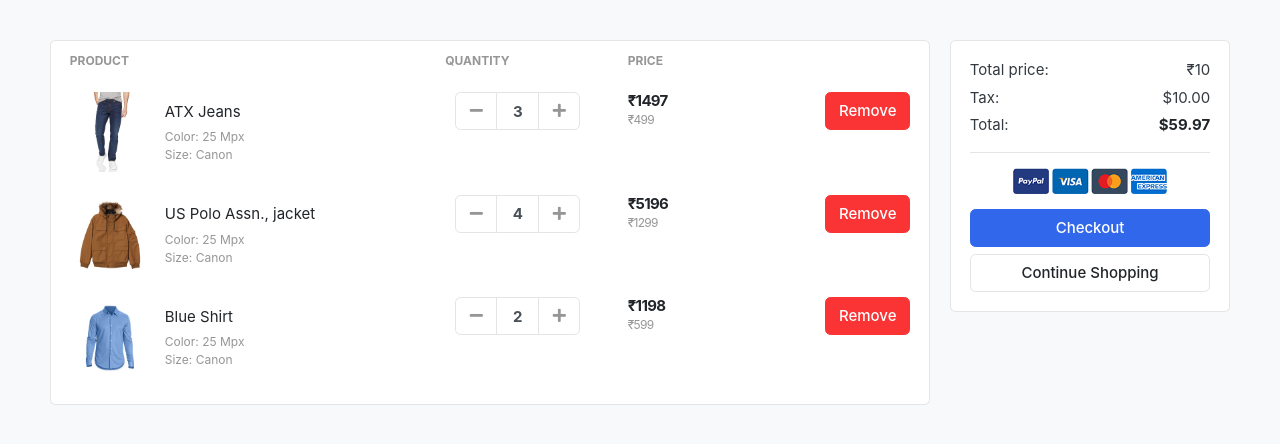
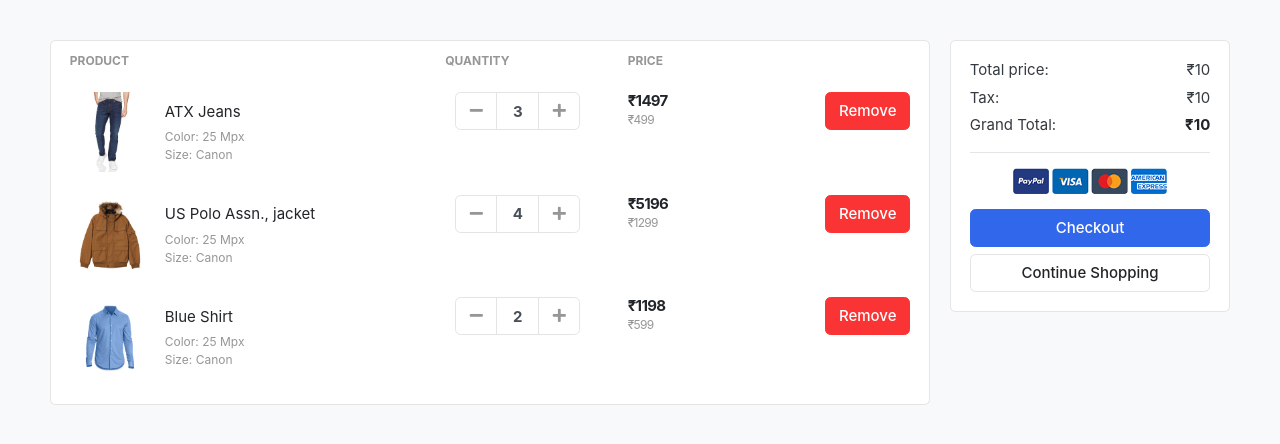
Before and after one commit to pragat-pandya/ecommerce-django, a Django app: template templates/store/cart.html in a window 1280 px wide. Shown: the part 118-562 px from the top of the page. Run offline with Django 4.2, Linux system fonts and the light colour scheme; data comes from the database, SQL or seed files in the repository; the template is opened without the code that fills it: values that come from a table or form of the project are taken from there, most other values are stand-ins (such as "Sample title", 1, 10 or a date in 2020); some libraries are stand-ins or nearby versions; some web fonts are replaced.

Commit message:
Calculate tax and grand_total for cart items.

```diff
--- a/carts/views.py
+++ b/carts/views.py
@@ -43,6 +43,8 @@ def cart (request, total=0, quantity=0, cart_item=None):
         for cart_item in cart_items:
             total += (cart_item.product.price * cart_item.quantity)
             quantity += cart_item.quantity
+        tax = (2 * total)/100
+        grand_total = total + tax
     except ObjectNotExist:
         pass #Ignore
 
@@ -50,5 +52,7 @@ def cart (request, total=0, quantity=0, cart_item=None):
         'total' : total,
         'quantity' : quantity,
         'cart_items' : cart_items,
+        'tax' : tax,
+        'grand_total' : grand_total
     }
     return  render (request, "store/cart.html", context)
--- a/templates/store/cart.html
+++ b/templates/store/cart.html
@@ -71,11 +71,11 @@
       </dl>
       <dl class="dlist-align">
         <dt>Tax:</dt>
-        <dd class="text-right"> $10.00</dd>
+        <dd class="text-right"> ₹{{ tax }}</dd>
       </dl>
       <dl class="dlist-align">
-        <dt>Total:</dt>
-        <dd class="text-right text-dark b"><strong>$59.97</strong></dd>
+        <dt>Grand Total:</dt>
+        <dd class="text-right text-dark b"><strong>₹{{ grand_total }}</strong></dd>
       </dl>
       <hr>
       <p class="text-center mb-3">
```
